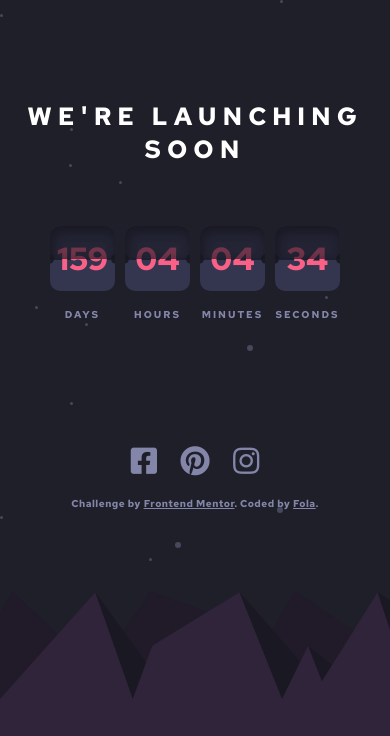
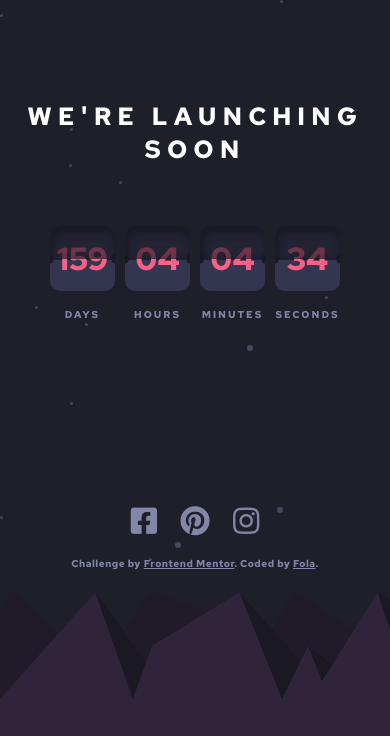
Before and after one commit to Afolabi-bit/countdowwn, a plain HTML site: page index.html in a window 390 px wide. Drawn offline with Linux system fonts and the light colour scheme.

Commit message:
added styles

```diff
--- a/index.html
+++ b/index.html
@@ -70,7 +70,7 @@
           Challenge by
           <a href="https://www.frontendmentor.io?ref=challenge" target="_blank"
             >Frontend Mentor</a
-          >. Coded by <a href="#">Fola</a>.
+          >. Coded by <a href="https://github.com/JosephAfolabi">Fola</a>.
         </p>
       </footer>
     </div>
--- a/style.css
+++ b/style.css
@@ -347,7 +347,7 @@ footer i {
   }
 
   footer {
-    margin-top: 80px;
+    margin-top: 120px;
   }
 }
 
@@ -403,7 +403,7 @@ footer i {
   }
 
   footer {
-    margin-top: 70px;
+    margin-top: 130px;
   }
 
   .attribution {
```
